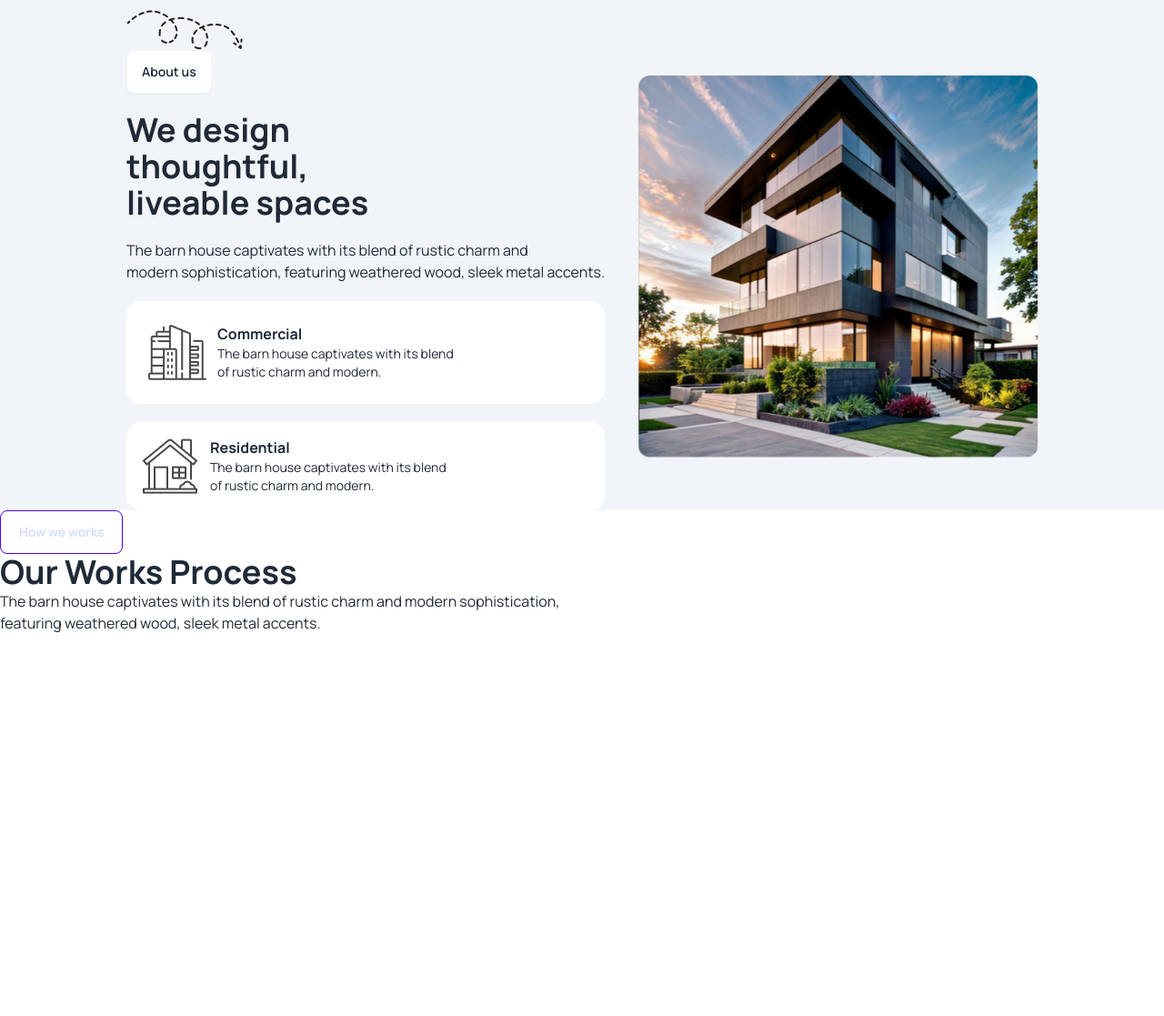
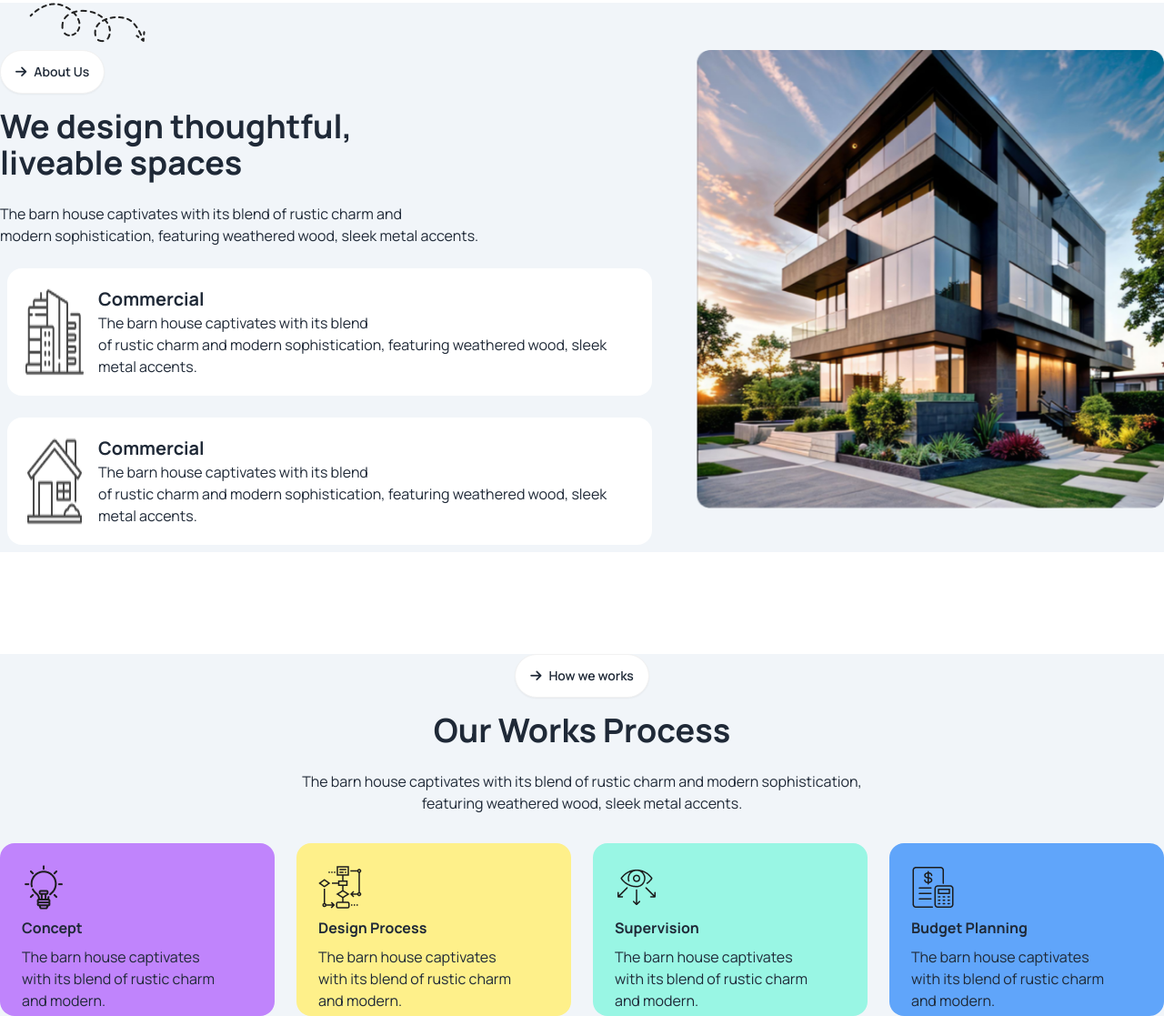
Before and after one commit to tushmibormon/Assignment-3, a plain HTML site: page index.html in a window 1280 px wide. Shown: the part 759-1876 px from the top of the page at 91% size. Before the commit the page ends 1456 px from the top, so only its background shows below. Drawn offline with nearby package versions, Linux system fonts and the light colour scheme.

Commit message:
web design section complt

```diff
--- a/index.html
+++ b/index.html
@@ -36,7 +36,7 @@
   <header>
     <!-- bannar section  -->
 
-   <section class="max-w-screen-xl mx-auto mt-8 px-5">
+   <section class="max-w-screen-xl mx-auto mt-8 px-5 mb-28	">
     <div class="pb-6">
         <img class="mx-auto" src="assets/banner.png" alt="">
     </div>
@@ -45,7 +45,7 @@
       <p class="text-base mb-7	">The barn house captivates with its blend of rustic charm and modern sophistication, featuring weathered wood, sleek metal<br>accents, and large windows that flood the space with natural light.</p>
     </div>
     <div class="text-center">
-      <button class="btn btn-secondary bg-lime-300 py-3 px-8 rounded-3xl w-full md:w-52">View Details</button>
+      <button class="btn bg-lime-300 py-3 px-8 rounded-3xl w-full md:w-52">View Details</button>
     </div>
 
    </section>
@@ -54,57 +54,76 @@
   <main>
     <!-- web design section start -->
 
-    <section class="w-full flex  justify-center bg-slate-100 gap-9 mt-24	">
+    <section class=" bg-slate-100 mb-28	">
+      <img class="ml-8 mt-4 mb-2  hidden lg:block" src="assets/Vector.png" alt="">
+      <div class="lg:flex max-w-screen-xl mx-auto gap-10">
         <div>
+          <button class="btn bg-white rounded-3xl text-sm mb-4	"><i class="fa-solid fa-arrow-right"></i>About Us</button>
+          <h1 class="text-4xl	font-bold mb-6	">We design thoughtful, <br> liveable spaces</h1>
+          <p class="mb-4">The barn house captivates with its blend of rustic charm and <br>
+            modern sophistication, featuring weathered wood, sleek metal accents.</p>
+          <div class="p-2 ">
+            <div class="flex gap-4 p-5 bg-white mb-6 rounded-2xl">
+              <img src="assets/commercial.png" alt="">
               <div>
-        <div>
-          <img class="mt-6" src="assets/Vector.png" alt="">
-        </div>
-        <div>
-          <button class="btn bg-white	px-4 mb-5	">About us</button>
-        </div>
-        <div>
-          <h2 class="lg:text-4xl w-72	font-bold mb-5">We design thoughtful,<br>liveable spaces</h2>
-          <p class="mb-5">The barn house captivates with its blend of rustic charm and <br>
+                <h4 class="text-xl font-bold ">Commercial</h4>
+                <p>The barn house captivates with its blend <br> of rustic charm and
                   modern sophistication, featuring weathered wood, sleek metal accents.</p>
                 </div>
             </div>
-       <div class="flex gap-3 p-6 rounded-2xl bg-white mb-5">
+            <div class="flex gap-4 p-5 bg-white rounded-2xl	">
+              <img src="assets/residential.png" alt="">
               <div>
-            <img src="assets/commercial.png" alt="">
+                <h4 class="text-xl font-bold">Commercial</h4>
+                <p>The barn house captivates with its blend <br> of rustic charm and
+                  modern sophistication, featuring weathered wood, sleek metal accents.</p>
                 </div>
-          <div>
-            <h4 class="text-base font-bold">Commercial</h4>
-            <p class="text-sm	">The barn house captivates with its blend <br> of rustic charm and modern.</p>
-          </div>
-       </div>
-       <div class="flex gap-3 p-4 rounded-2xl bg-white">
-        <div>
-          <img src="assets/residential.png" alt="">
-        </div>
-        <div>
-          <h4 class="text-base font-bold">Residential</h4>
-          <p class="text-sm	">The barn house captivates with its blend <br> of rustic charm and modern.</p>
             </div>
           </div>
         </div>
         <div>
-    <img class="w-[440px] h-[420px] mt-24	" src="assets/Rectangle.png" alt="">
+          <img src="assets/Rectangle.png" alt="">
         </div>
+      </div>
+
     </section>
 
     <!-- card section start  -->
 
-    <section>
-      <div>
-        <button class="btn btn-primary bg-white px-5 rounded-lg">How we works</button>
+    <section class=" bg-slate-100 ">
+      <div class="max-w-screen-xl mx-auto">
+        <div class="text-center">
+          <button class="btn bg-white rounded-3xl text-sm mb-4 mb-4	"><i class="fa-solid fa-arrow-right"></i>How we works</button>
+          <h2 class="lg:text-4xl text-2xl	 font-bold mb-6">Our Works Process</h2>
+          <p class="mb-8">The barn house captivates with its blend of rustic charm and modern sophistication, <br> featuring weathered wood, sleek metal accents.</p>
         </div>
-      <div>
-        <h4 class="lg:text-4xl font-bold">Our Works Process</h4>
-        <p>The barn house captivates with its blend of rustic charm and modern sophistication, <br> featuring weathered wood, sleek metal accents.</p>
+
+        <div class="flex lg:flex-row flex-col justify-center items-center  gap-6	justify-center">
+        <div class="p-6 bg-purple-400	w-[384px] h-[190px] rounded-2xl	">
+          <img class="mb-2" src="assets/concept.png" alt="">
+          <h5 class="mb-2 font-bold">Concept</h5>
+          <p>The barn house captivates <br> with its blend of rustic charm <br> and modern.</p>
+        </div>
+        <div class="p-6 bg-yellow-200	w-[384px] h-[190px] rounded-2xl	">
+          <img class="mb-2" src="assets/flow-chart.png" alt="">
+          <h5 class="mb-2 font-bold">Design Process</h5>
+          <p>The barn house captivates <br> with its blend of rustic charm <br> and modern.</p>
+        </div>
+        <div class="p-6 bg-teal-200	w-[384px] h-[190px] rounded-2xl	">
+          <img class="mb-2" src="assets/vision.png" alt="">
+          <h5 class="mb-2 font-bold">Supervision</h5>
+          <p>The barn house captivates <br> with its blend of rustic charm <br> and modern.</p>
+        </div>
+        <div class="p-6 bg-blue-400	w-[384px] h-[190px] rounded-2xl	">
+          <img class="mb-2" src="assets/budget-planning.png" alt="">
+          <h5 class="mb-2 font-bold">Budget Planning</h5>
+          <p>The barn house captivates <br> with its blend of rustic charm <br> and modern.</p>
+        </div>
+      </div>
       </div>
     </section>
 
+    <!-- our latest portfolio -->
 
 
 </main>
```
Lines whose indentation alone changed are shown as unchanged.
